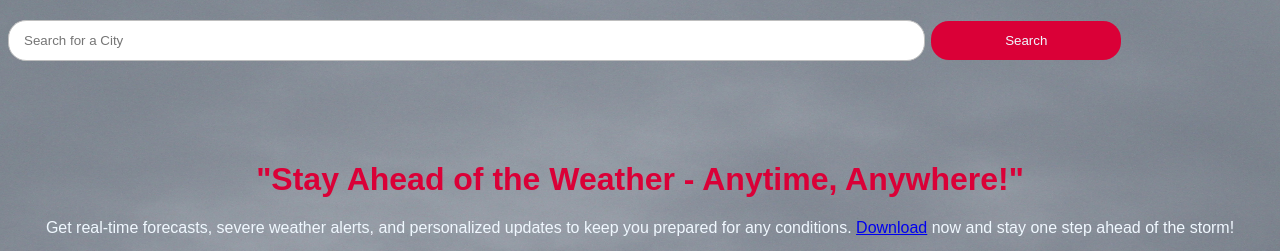
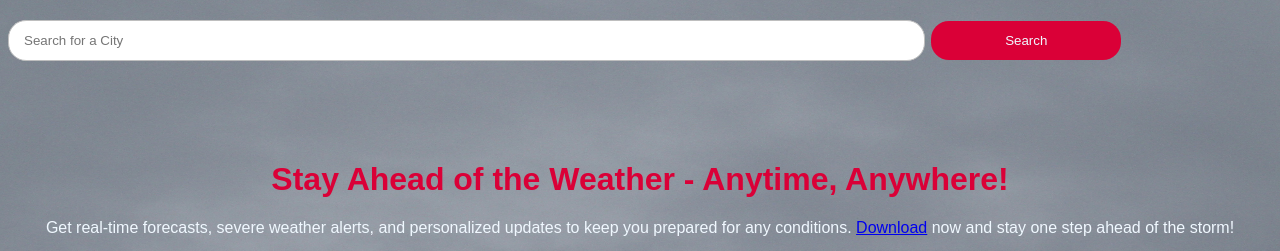
Before and after one commit to Phumnanya/Weather-app, a React (Create React App) app: page / in a window 1280 px wide. Shown: the top 251 px of the page. Built offline with nearby package versions, Linux system fonts and the light colour scheme.

Commit message:
Update Intro.js

```diff
--- a/src/container components/Intro.js
+++ b/src/container components/Intro.js
@@ -4,7 +4,7 @@ function Intro() {
     return(
         <>
         <div className="intro1" id="intro1">
-            <h1>"Stay Ahead of the Weather - Anytime, Anywhere!"</h1>
+            <h1>Stay Ahead of the Weather - Anytime, Anywhere!</h1>
         </div>
         <div className="intro2" id="intro2">
             <p>Get real-time forecasts, severe weather alerts, and personalized updates to keep
```
